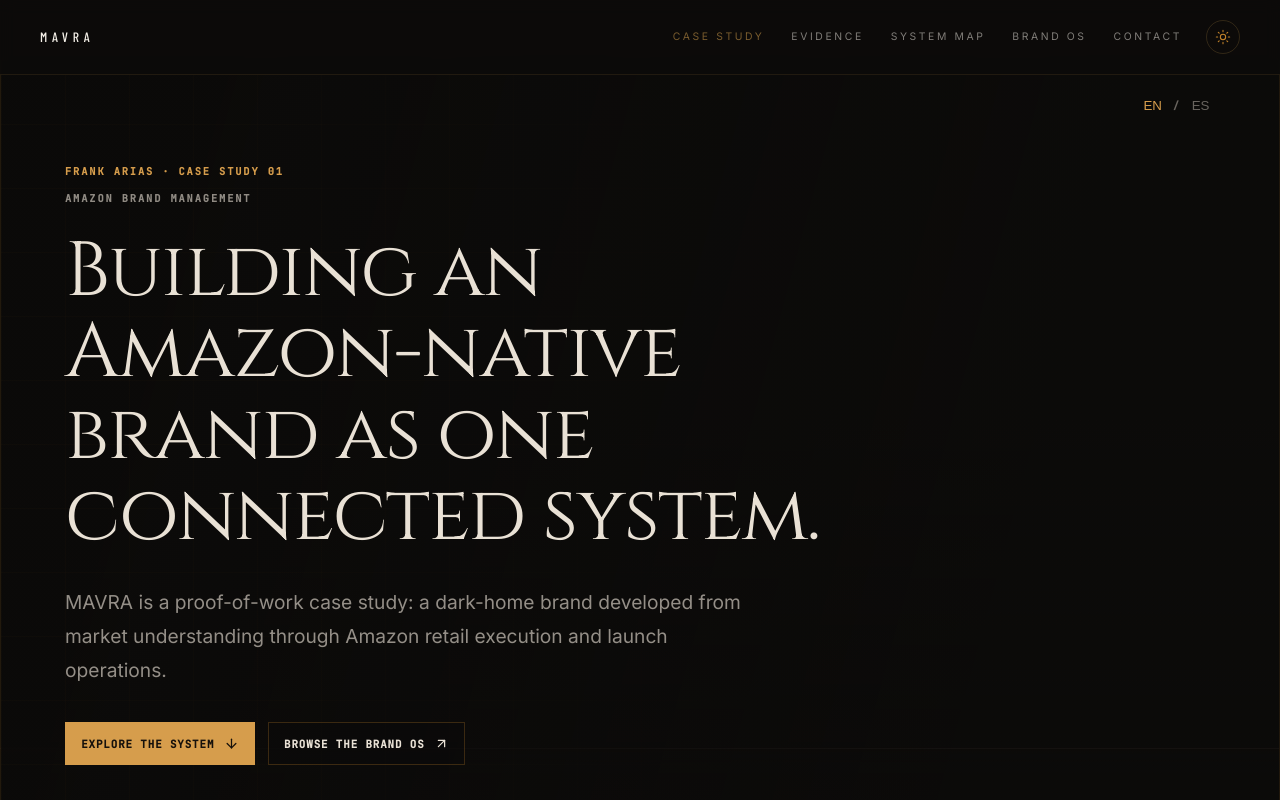
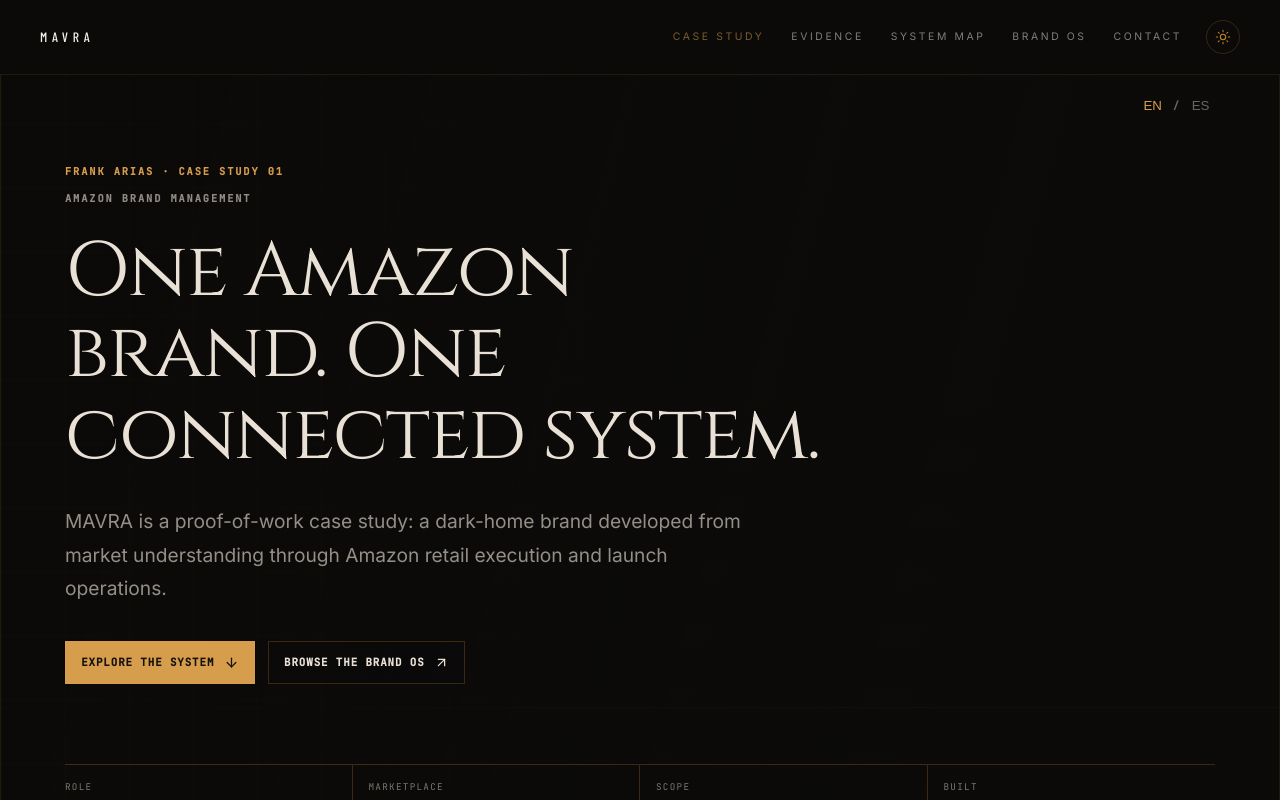
Before and after one commit to frankaarias/mavra-public, a React (Vite) app: page / in a window 1280 px wide. Shown: the top 800 px of the page. Built offline with nearby package versions, Linux system fonts and the light colour scheme; a web font is replaced by a local one.

Commit message:
Sharpen case study hero narrative

```diff
--- a/src/pages/CaseStudy.jsx
+++ b/src/pages/CaseStudy.jsx
@@ -8,7 +8,7 @@
     language: 'ES',
     eyebrow: 'Frank Arias · Case Study 01',
     category: 'Amazon Brand Management',
-    title: 'Building an Amazon-native brand as one connected system.',
+    title: 'One Amazon brand. One connected system.',
     intro: 'MAVRA is a proof-of-work case study: a dark-home brand developed from market understanding through Amazon retail execution and launch operations.',
     primary: 'Explore the system',
     secondary: 'Browse the Brand OS',
@@ -43,7 +43,7 @@
     language: 'EN',
     eyebrow: 'Frank Arias · Caso de estudio 01',
     category: 'Brand Management para Amazon',
-    title: 'Construir una marca nativa de Amazon como un sistema conectado.',
+    title: 'Una marca de Amazon. Un sistema conectado.',
     intro: 'MAVRA es un caso de estudio con prueba documental: una marca de dark home desarrollada desde el entendimiento del mercado hasta la ejecución retail en Amazon y la operación de lanzamiento.',
     primary: 'Explorar el sistema',
     secondary: 'Ver el Brand OS',
```
